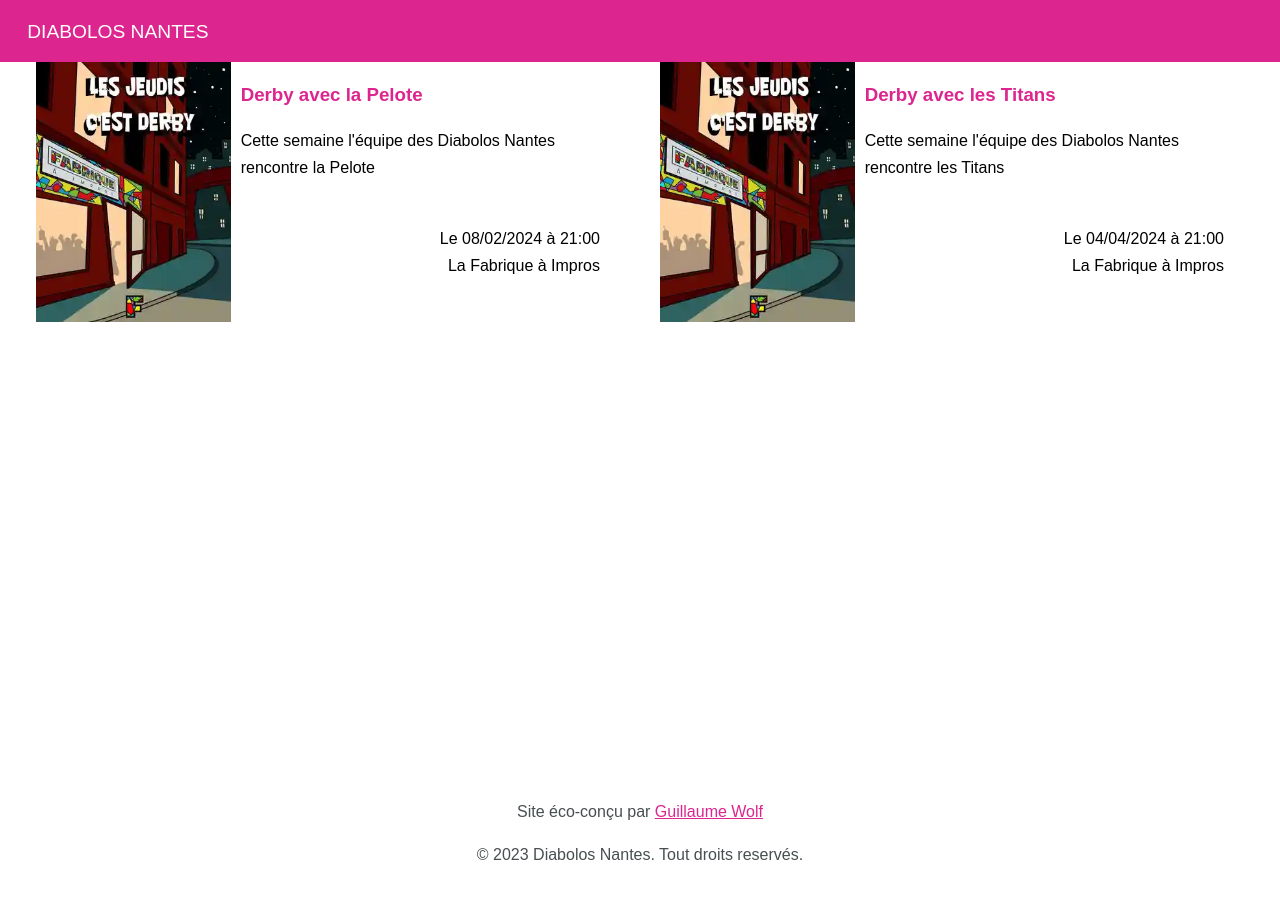
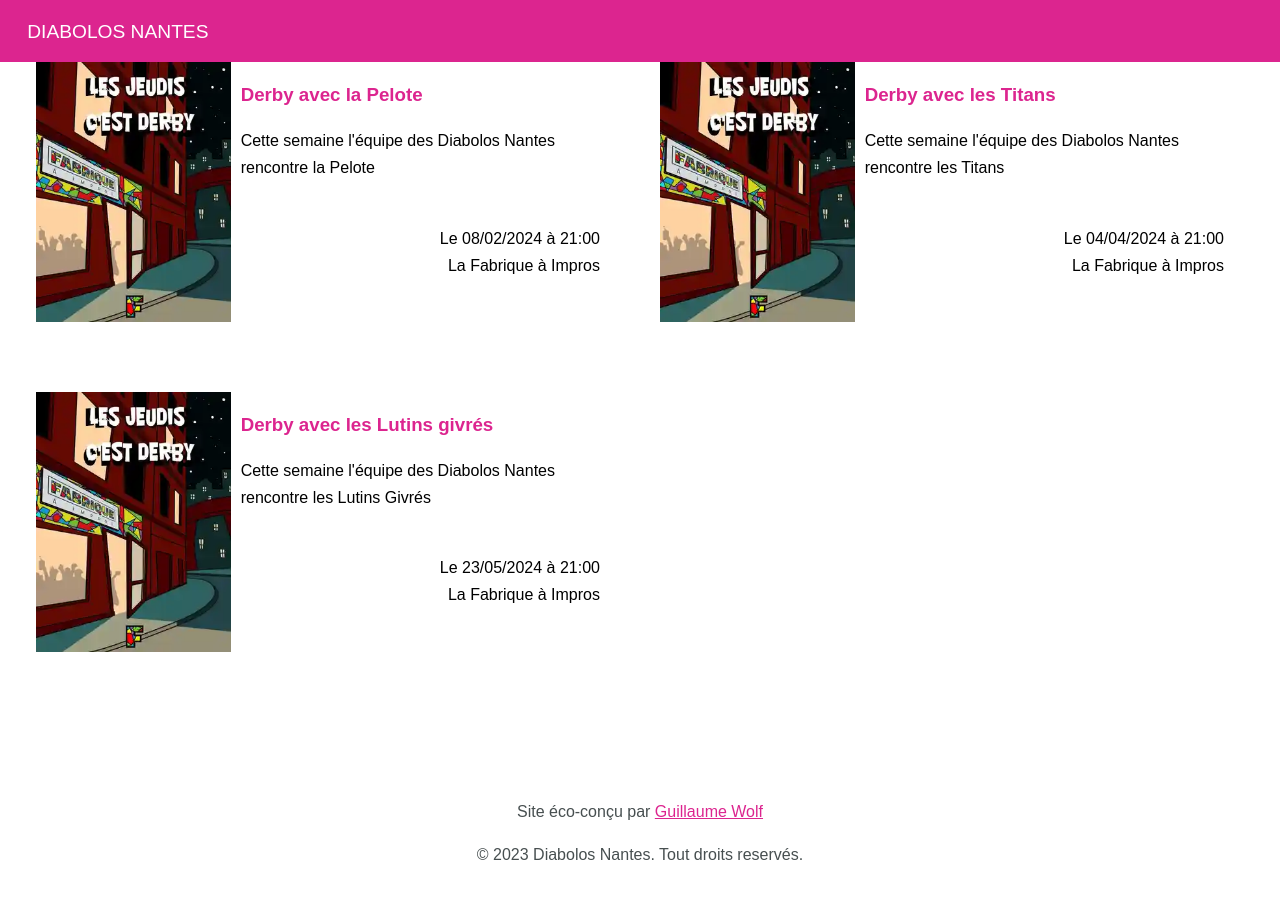
Before and after one commit to guillaumew/diabolos, a Jekyll site: the page built from _spectacles/derby.md, in a window 1280 px wide and 900 px high, scrolled down 931 px. Built offline with Jekyll 4.4.1, drawn with Linux system fonts in a browser that asks for light colours.

Commit message:
limiter les dates sur la home

```diff
--- /dev/null
+++ b/_dates/derby-2024-05-23.md
@@ -0,0 +1,16 @@
+---
+title: Derby avec les Lutins givrés
+begin_date: 2024-05-23 21:00
+duration: 1h00
+summary: Cette semaine l'équipe des Diabolos Nantes rencontre les Lutins Givrés
+venue: La Fabrique à Impros
+address: 14 rue de l'Arche Sèche - 44 Nantes
+pricing: 9€
+cta_text: Réserver
+cta_url: https://www.vostickets.fr/Billet/FR/representation-FABRIQUE_IMPROS-24437-0.wb?REFID=0L43AAAAAAByAQ
+spectacle: derby
+---
+
+Un long form avec des comédiennes et des comédiens qui ne se sont jamais rencontrés ? C'est le défi des derby !
+
+Ce sera l'occasion cette semaine de retrouver l'équipe des Lutins Givrés.
--- a/index.html
+++ b/index.html
@@ -8,7 +8,7 @@
     <h2 class="content-head content-head-ribbon">Nos prochains spectacles</h2>
     <div class="pure-g">
         {% assign sorted_dates = site.dates | sort: 'begin_date' %}
-        {% for date in sorted_dates limit:6 %}
+        {% for date in sorted_dates limit:4 %}
             {% capture info %}
                 Le {{ date.begin_date | date: "%d/%m/%Y à %H:%M" }}
                 <br>
@@ -24,6 +24,9 @@
             {% endif %}
             {% include card.html link=date.url image=image title=date.title summary=date.summary info=info%}
         {% endfor %}
+    </div>
+    <div class="is-center">
+        <a href="/dates.html" class="pure-button">Voir tous les spectacles à venir</a>
     </div>
 </div>
 
```
Also changed, not shown: dates.html (added, +27 -0 lines).
